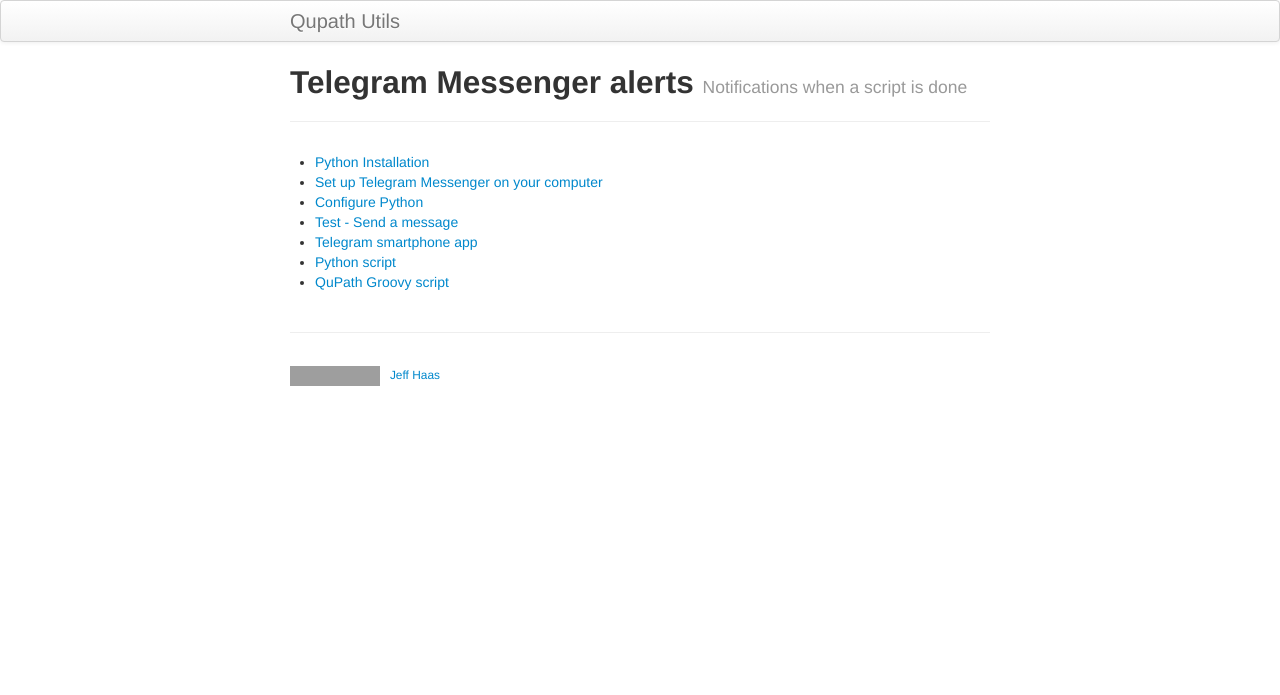
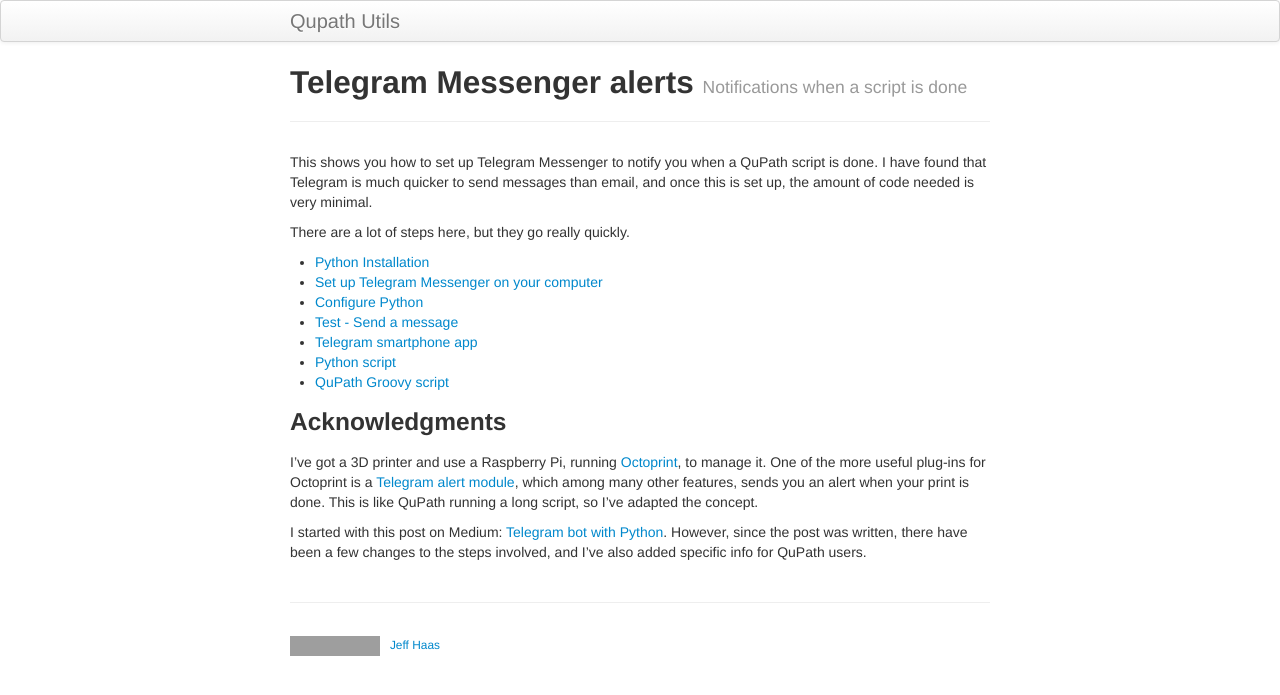
Before and after one commit to Jeff-Haas/qupath_utils, a Jekyll site: the page built from pages/telegram.md, in a window 1280 px wide. Shown: the top 695 px of the page. Built offline with Jekyll 4.4.1, drawn with Linux system fonts in a browser that asks for light colours; grey boxes are pictures that could not be loaded.

Commit message:
Update telegram.md

```diff
--- a/pages/telegram.md
+++ b/pages/telegram.md
@@ -4,6 +4,10 @@ title: Telegram Messenger alerts
 tagline: Notifications when a script is done
 description:
 ---
+
+This shows you how to set up Telegram Messenger to notify you when a QuPath script is done.  I have found that Telegram is much quicker to send messages than email, and once this is set up, the amount of code needed is very minimal.
+
+There are a lot of steps here, but they go really quickly.
 
 - [Python Installation](python_install.html)
 - [Set up Telegram Messenger on your computer](telegram_setup.html)
@@ -12,3 +16,11 @@ description:
 - [Telegram smartphone app](telegram_app.html)
 - [Python script](python_script.html)
 - [QuPath Groovy script](groovy_script.html)
+
+
+### Acknowledgments<br>
+I've got a 3D printer and use a Raspberry Pi, running [Octoprint](https://octoprint.org/), to manage it.  One of the more useful plug-ins for Octoprint is a [Telegram alert module](https://github.com/fabianonline/OctoPrint-Telegram), which among many other features, sends you an alert when your print is done.  This is like QuPath running a long script, so I've adapted the concept.
+
+I started with this post on Medium:
+[Telegram bot with Python](https://medium.com/@robertbracco1/how-to-write-a-telegram-bot-to-send-messages-with-python-bcdf45d0a580).
+However, since the post was written, there have been a few changes to the steps involved, and I've also added specific info for QuPath users.
```
